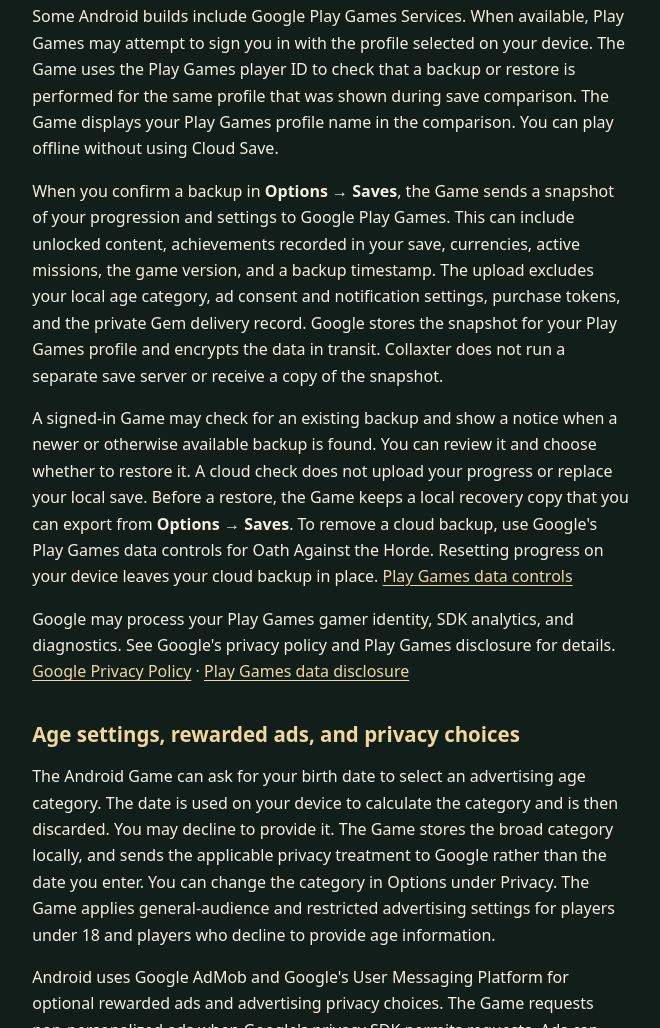
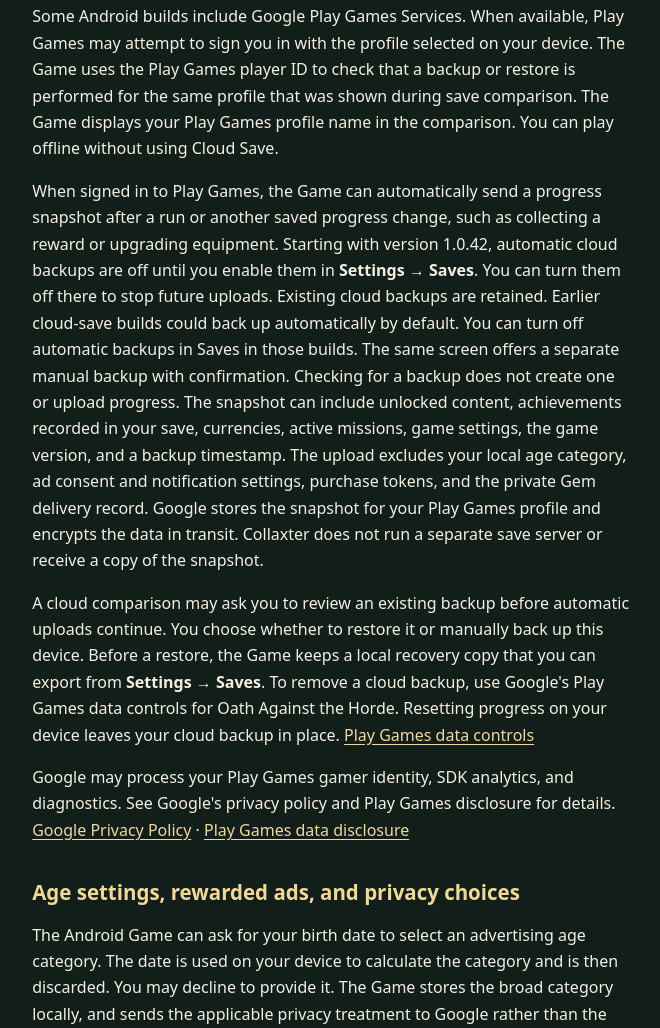
Before and after one commit to bewulgaming-dot/bewulgaming-dot.github.io, a plain HTML site: page privacy.html in a window 1280 px wide. Shown: the part 1055-2083 px from the top of the page, without its empty margins (308-968 px from the left). Drawn offline with Linux system fonts and the light colour scheme.

Commit message:
Update Oath Privacy Policy

```diff
--- a/privacy.html
+++ b/privacy.html
@@ -9,7 +9,7 @@
 <body><main>
 <nav aria-label="Oath policies"><a href="./">Oath Against the Horde</a><a href="terms.html">Terms of Service</a></nav>
 <h1>Privacy Policy for Oath Against the Horde</h1>
-<p>Last updated November 23, 2026</p>
+<p>Last updated November 25, 2026</p>
 <p>Collaxter develops and publishes Oath Against the Horde (the “Game”). This policy covers the Android, desktop, and browser editions. The Google Play, advertising, and reminder features described below apply to Android where available. For privacy questions and requests, contact bewulgaming@gmail.com.</p>
 <h2>Game saves and settings</h2>
 <p>The Game stores your progression and preferences on your device or in your browser. This includes unlocks, equipment, currencies, mission records, and settings. Core gameplay works offline and requires no Game account. Collaxter operates no gameplay or save-sync server and does not automatically receive your saves.</p>
@@ -17,8 +17,8 @@
 <p>On Android, a dedicated progress snapshot can be included in Android system backup and device transfer. Your Android backup provider and device settings govern availability and restoration. Android 12 and later require supported encryption for cloud backup of the snapshot. The backup excludes WebView data, advertising and consent preferences, the local age setting, notification preferences, and separate purchase records. Collaxter does not receive system backups. Restore timing varies and the restored progress may be older than your last session. Active runs are not restored.</p>
 <h2>Google Play Games cloud saves</h2>
 <p>Some Android builds include Google Play Games Services. When available, Play Games may attempt to sign you in with the profile selected on your device. The Game uses the Play Games player ID to check that a backup or restore is performed for the same profile that was shown during save comparison. The Game displays your Play Games profile name in the comparison. You can play offline without using Cloud Save.</p>
-<p>When you confirm a backup in <strong>Options → Saves</strong>, the Game sends a snapshot of your progression and settings to Google Play Games. This can include unlocked content, achievements recorded in your save, currencies, active missions, the game version, and a backup timestamp. The upload excludes your local age category, ad consent and notification settings, purchase tokens, and the private Gem delivery record. Google stores the snapshot for your Play Games profile and encrypts the data in transit. Collaxter does not run a separate save server or receive a copy of the snapshot.</p>
-<p>A signed-in Game may check for an existing backup and show a notice when a newer or otherwise available backup is found. You can review it and choose whether to restore it. A cloud check does not upload your progress or replace your local save. Before a restore, the Game keeps a local recovery copy that you can export from <strong>Options → Saves</strong>. To remove a cloud backup, use Google&#x27;s Play Games data controls for Oath Against the Horde. Resetting progress on your device leaves your cloud backup in place. <a href="https://support.google.com/googleplay/answer/9130646">Play Games data controls</a></p>
+<p>When signed in to Play Games, the Game can automatically send a progress snapshot after a run or another saved progress change, such as collecting a reward or upgrading equipment. Starting with version 1.0.42, automatic cloud backups are off until you enable them in <strong>Settings → Saves</strong>. You can turn them off there to stop future uploads. Existing cloud backups are retained. Earlier cloud-save builds could back up automatically by default. You can turn off automatic backups in Saves in those builds. The same screen offers a separate manual backup with confirmation. Checking for a backup does not create one or upload progress. The snapshot can include unlocked content, achievements recorded in your save, currencies, active missions, game settings, the game version, and a backup timestamp. The upload excludes your local age category, ad consent and notification settings, purchase tokens, and the private Gem delivery record. Google stores the snapshot for your Play Games profile and encrypts the data in transit. Collaxter does not run a separate save server or receive a copy of the snapshot.</p>
+<p>A cloud comparison may ask you to review an existing backup before automatic uploads continue. You choose whether to restore it or manually back up this device. Before a restore, the Game keeps a local recovery copy that you can export from <strong>Settings → Saves</strong>. To remove a cloud backup, use Google&#x27;s Play Games data controls for Oath Against the Horde. Resetting progress on your device leaves your cloud backup in place. <a href="https://support.google.com/googleplay/answer/9130646">Play Games data controls</a></p>
 <p>Google may process your Play Games gamer identity, SDK analytics, and diagnostics. See Google&#x27;s privacy policy and Play Games disclosure for details. <a href="https://policies.google.com/privacy">Google Privacy Policy</a> · <a href="https://developer.android.com/games/pgs/data-collection">Play Games data disclosure</a></p>
 <h2>Age settings, rewarded ads, and privacy choices</h2>
 <p>The Android Game can ask for your birth date to select an advertising age category. The date is used on your device to calculate the category and is then discarded. You may decline to provide it. The Game stores the broad category locally, and sends the applicable privacy treatment to Google rather than the date you enter. You can change the category in Options under Privacy. The Game applies general-audience and restricted advertising settings for players under 18 and players who decline to provide age information.</p>
```
